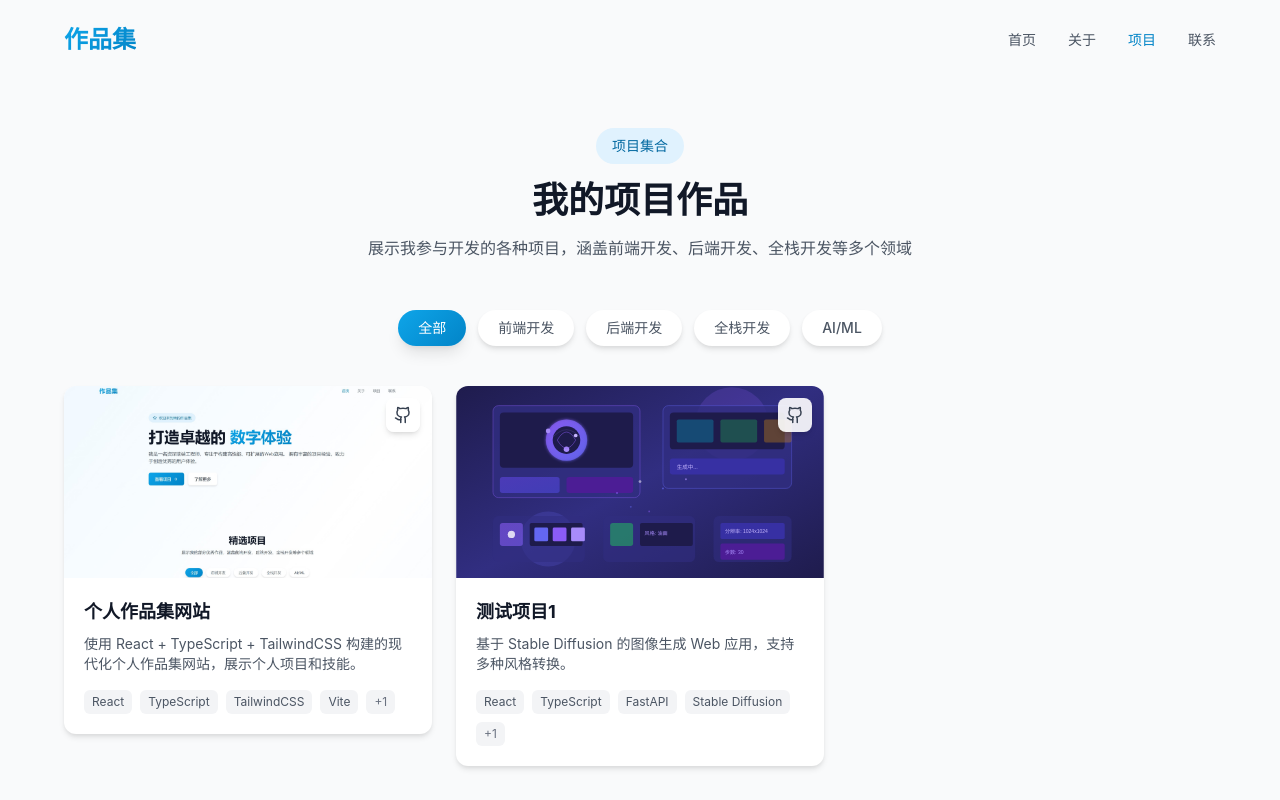
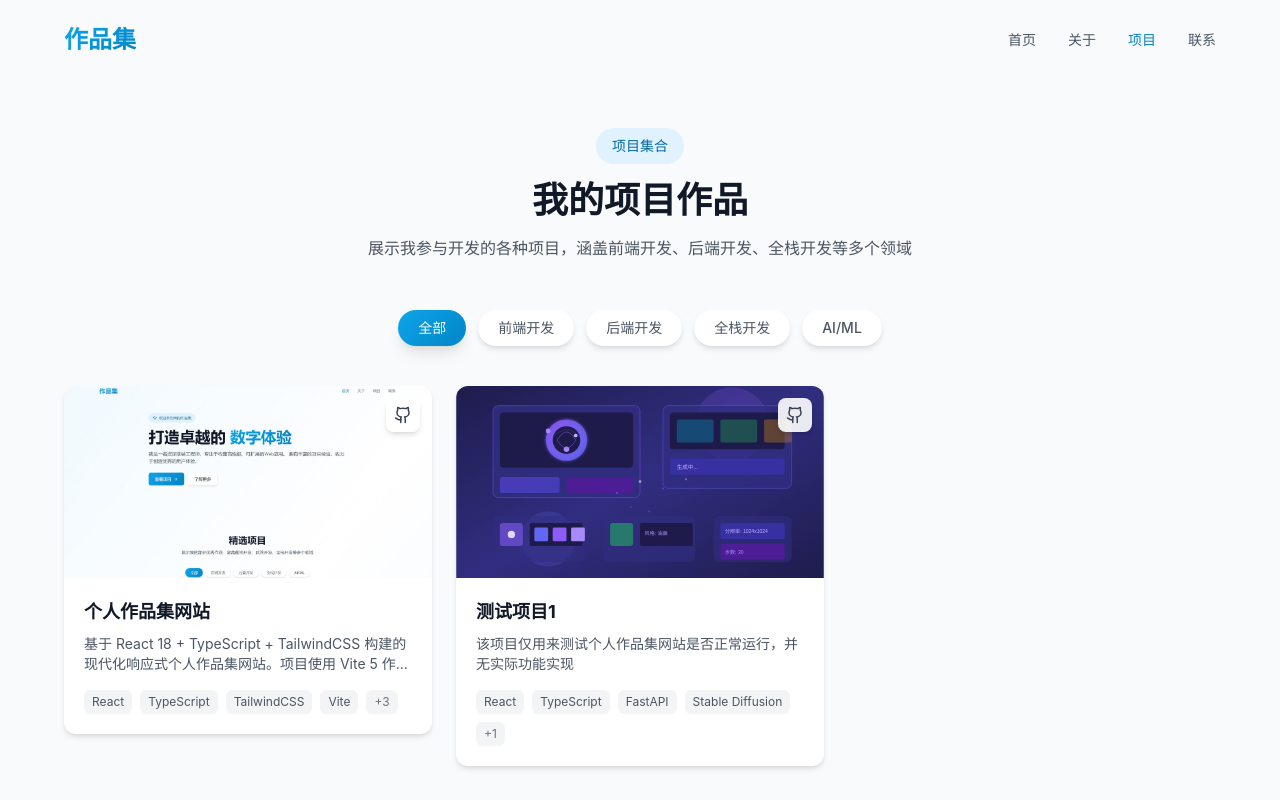
Before and after one commit to chen-1368/portfolio, a React (Vite) app: page /projects in a window 1280 px wide. Shown: the top 800 px of the page. Built offline with nearby package versions, Linux system fonts and the light colour scheme.

Commit message:
完善信息

```diff
--- a/src/data/projects.ts
+++ b/src/data/projects.ts
@@ -14,14 +14,14 @@ export const projects: Project[] = [
   {
     id: '1',
     name: '测试项目1',
-    description: '基于 Stable Diffusion 的图像生成 Web 应用，支持多种风格转换。',
+    description: '该项目仅用来测试个人作品集网站是否正常运行，并无实际功能实现',
     image: '/images/ai-image-generator.svg',
     category: 'AI/ML',
     techStack: ['React', 'TypeScript', 'FastAPI', 'Stable Diffusion', 'WebSocket'],
     achievements: [
-      '图像生成速度提升 50%',
-      '支持 20+ 艺术风格',
-      '用户满意度达 92%'
+      '基于WebSocket实现图像生成实时推送能力，图像生成速度提升50%',
+      '依托Stable Diffusion模型封装风格调度逻辑，实现20+艺术风格切换功能',
+      '使用React+TS搭建交互前端，优化图像渲染体验，将用户满意度提升至92%'
     ],
     link: '#',
     github: 'https://github.com/example/ai-image-generator'
@@ -29,16 +29,21 @@ export const projects: Project[] = [
   {
     id: '2',
     name: '个人作品集网站',
-    description: '使用 React + TypeScript + TailwindCSS 构建的现代化个人作品集网站，展示个人项目和技能。',
+    description: '基于 React 18 + TypeScript + TailwindCSS 构建的现代化响应式个人作品集网站。项目使用 Vite 5 作为构建工具，通过 React Router v6 实现多页面路由（首页、关于、项目列表、项目详情、联系我共 5 个页面），借助 Framer Motion 实现滚动入场动画、页面切换过渡及悬浮交互效果，采用 Lucide React 提供统一图标体系，整体追求流畅的视觉体验与高质量的代码工程规范。',
     image: '/images/portfolio.jpg',
     category: '前端开发',
-    techStack: ['React', 'TypeScript', 'TailwindCSS', 'Vite', 'React Router'],
+    techStack: ['React', 'TypeScript', 'TailwindCSS', 'Vite', 'React Router', 'Framer Motion', 'Lucide React'],
     achievements: [
-      '响应式设计，支持多设备访问',
-      '流畅的页面动画效果',
-      '现代化的 UI 设计'
+      '基于 React Router v6 搭建 SPA 多页面路由架构，支持浏览器前进/后退导航及页面切换自动滚动回顶',
+      '使用 Framer Motion 封装滚动入场、页面过渡、卡片悬浮等动画效果，兼顾性能与视觉体验',
+      '实现项目分类筛选功能，支持按「前端开发」「后端开发」「全栈开发」「AI/ML」等维度动态过滤项目列表',
+      '采用 TailwindCSS 自定义工具类体系（text-gradient、glass-effect、card-shadow 等），建立统一的设计语言',
+      '封装 getAssetUrl 工具函数，自动适配 Vite base 路径，确保在 GitHub Pages 部署环境下静态资源正确加载',
+      '完成全站响应式布局，Header 支持移动端抽屉菜单，项目卡片与内容区域自适应多设备屏幕',
+      '集成 ESLint + Prettier 统一代码风格，配置 TypeScript 严格模式保障类型安全',
+      '部署至 GitHub Pages（chen-1368.github.io/portfolio），实现自动化构建与发布'
     ],
-    link: 'https://chen-1368.github.io/portfolio',
+    link: '#',
     github: 'https://github.com/chen-1368/portfolio'
   }
 ];
```
